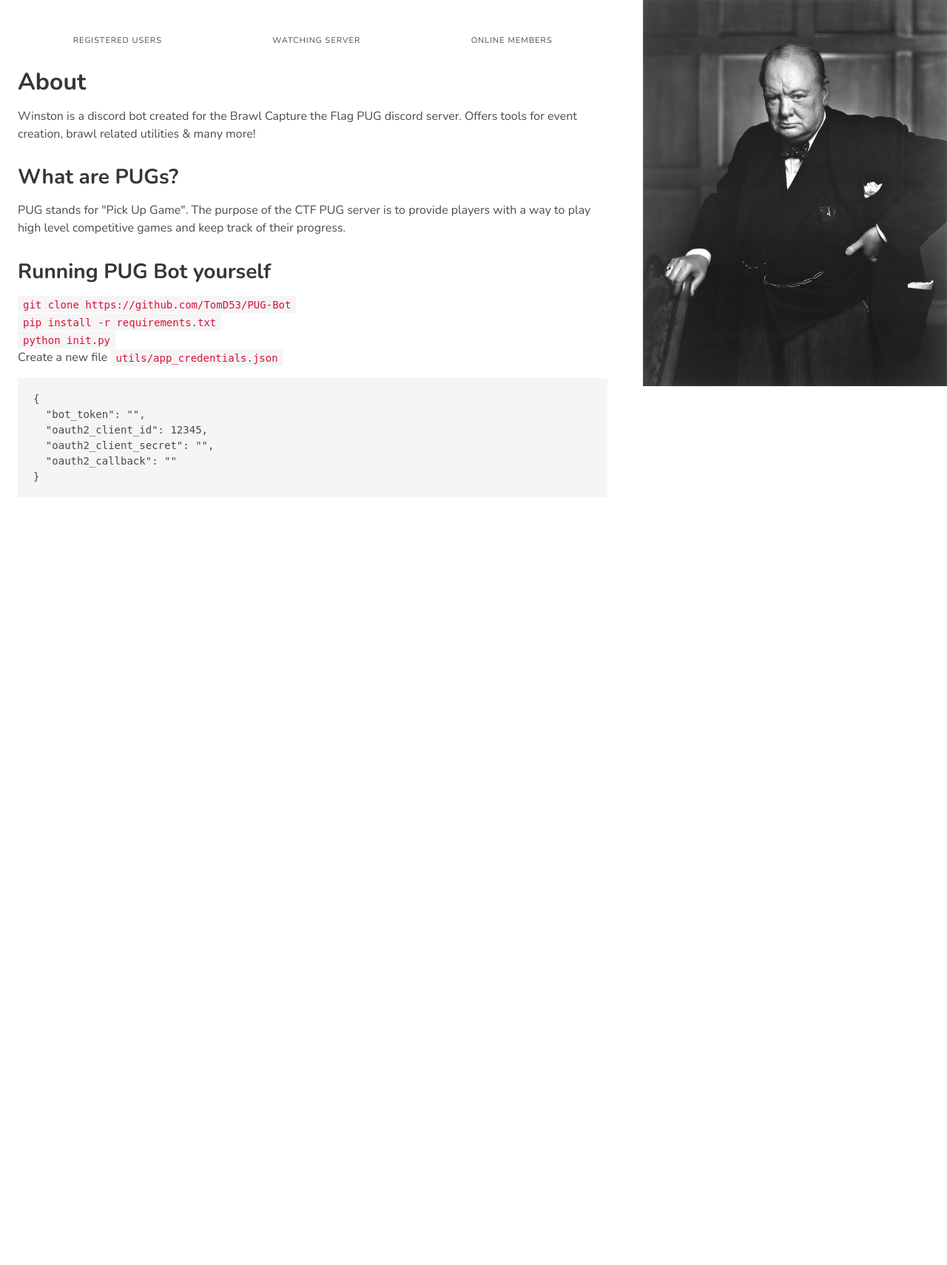
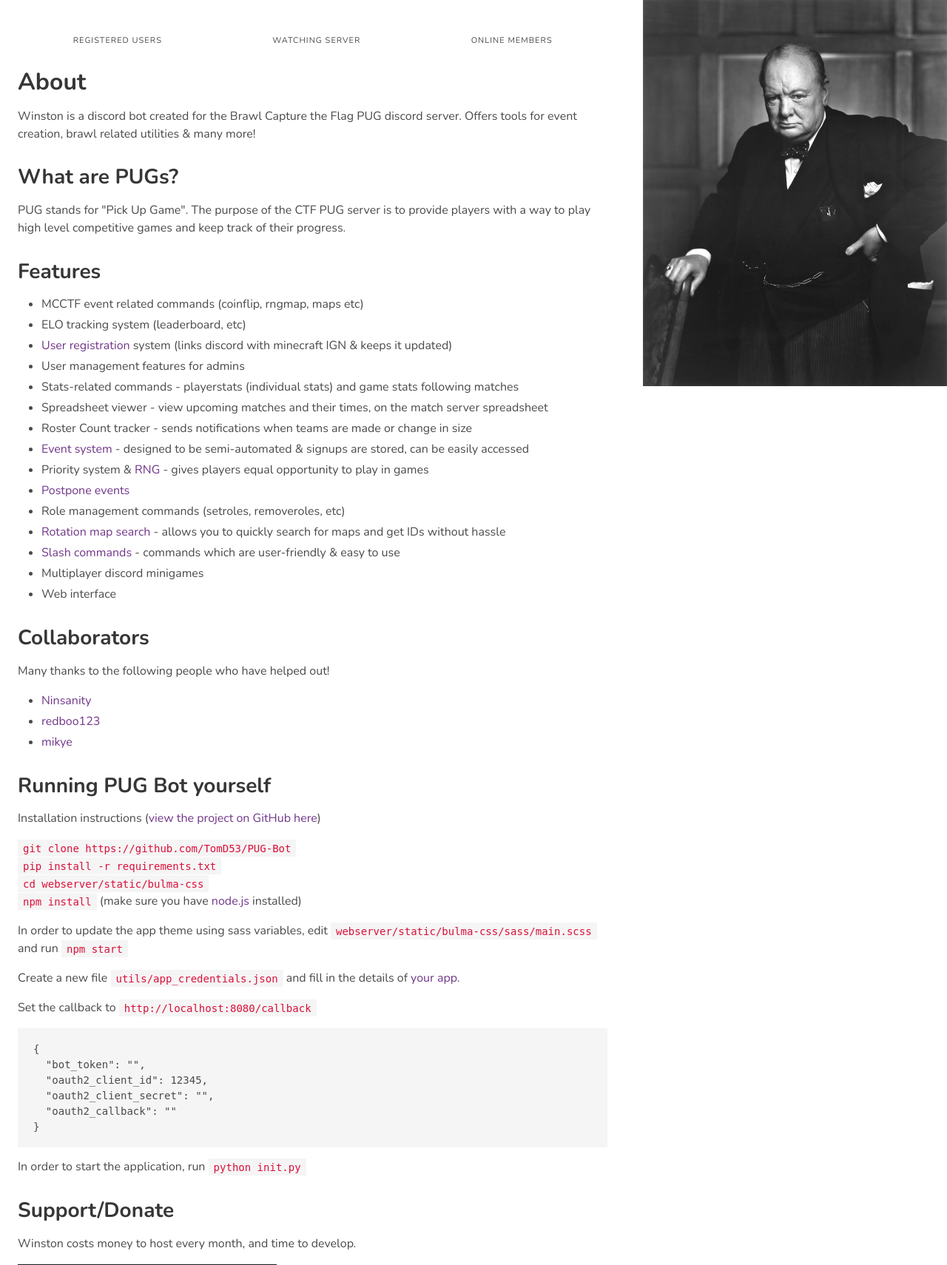
Before and after one commit to danverstom/PUG-Bot, a Python web app: template webserver/templates/home.html in a window 1280 px wide. Shown: the part 185-1895 px from the top of the page at 74% size. Before the commit the page ends 836 px from the top, so only its background shows below. Run offline with Jinja, Linux system fonts and the light colour scheme; the template is opened without the code that fills it, so the values that code supplies are empty.

Commit message:
added home page detail, secret key, donate button

```diff
--- a/webserver/app.py
+++ b/webserver/app.py
@@ -2,7 +2,7 @@ from quart import Quart, redirect, url_for, render_template, jsonify, request
 import quart_discord.exceptions
 from quart_discord import DiscordOAuth2Session, requires_authorization, Unauthorized
 from json import load
-from os import getcwd, environ
+from os import getcwd, environ, urandom
 from bot import bot, slash
 from utils.config import *
 from utils.event_util import get_embed_time_string
@@ -13,13 +13,14 @@ from database.Player import Player
 from database.Signup import Signup
 from discord import Status
 from markdown import markdown
+from secrets import token_urlsafe
 
 with open("utils/app_credentials.json") as file:
     bot_credentials = load(file)
 
 app = Quart(__name__)
 
-app.secret_key = b"testing secret key"  # do this better
+app.secret_key = token_urlsafe(24)
 
 app.config["DISCORD_CLIENT_ID"] = bot_credentials["oauth2_client_id"]  # Discord client ID.
 app.config["DISCORD_CLIENT_SECRET"] = bot_credentials["oauth2_client_secret"]  # Discord client secret.
--- a/webserver/templates/home.html
+++ b/webserver/templates/home.html
@@ -39,18 +39,62 @@
                 <p>PUG stands for "Pick Up Game". The purpose of the CTF PUG server is to provide players with a way to
                     play
                     high level competitive games and keep track of their progress.</p>
+                <h2>Features</h2>
+                <ul>
+                    <li>MCCTF event related commands (coinflip, rngmap, maps etc)</li>
+                    <li>ELO tracking system (leaderboard, etc)</li>
+                    <li><a href="{{url_for('.help_page')}}#register">User registration</a> system (links discord with minecraft IGN & keeps it updated)</li>
+                    <li>User management features for admins</li>
+                    <li>Stats-related commands - playerstats (individual stats) and game stats following matches</li>
+                    <li>Spreadsheet viewer - view upcoming matches and their times, on the match server spreadsheet</li>
+                    <li>Roster Count tracker - sends notifications when teams are made or change in size</li>
+                    <li><a href="{{url_for('.help_page')}}#event">Event system</a> - designed to be semi-automated & signups are stored, can be easily accessed</li>
+                    <li>Priority system & <a href="{{url_for('.help_page')}}#rngsignups">RNG</a> - gives players equal opportunity to play in games</li>
+                    <li><a href="{{url_for('.help_page')}}#postpone">Postpone events</a></li>
+                    <li>Role management commands (setroles, removeroles, etc)</li>
+                    <li><a href="{{url_for('.help_page')}}#maps">Rotation map search</a> - allows you to quickly search for maps and get IDs without hassle</li>
+                    <li><a href="https://github.com/eunwoo1104/discord-py-slash-command" target="_blank">Slash commands</a> - commands which are user-friendly & easy to use</li>
+                    <li>Multiplayer discord minigames</li>
+                    <li>Web interface</li>
+                </ul>
+                <h2>Collaborators</h2>
+                <p>Many thanks to the following people who have helped out!</p>
+                <ul>
+                    <li>
+                        <a href="https://github.com/ningeek212" target="_blank">Ninsanity</a>
+                    </li>
+                    <li>
+                        <a href="https://github.com/Partition" target="_blank">redboo123</a>
+                    </li>
+                    <li>
+                        <a href="https://github.com/mikeo" target="_blank">mikye</a>
+                    </li>
+                </ul>
                 <h2>Running PUG Bot yourself</h2>
+                <p>Installation instructions (<a href="https://github.com/TomD53/PUG-Bot" target="_blank">view the project on GitHub here</a>)</p>
                 <code>git clone https://github.com/TomD53/PUG-Bot</code><br>
                 <code>pip install -r requirements.txt</code><br>
-                <code>python init.py</code>
-                <p>Create a new file <code>utils/app_credentials.json</code></p>
+                <code>cd webserver/static/bulma-css</code><br>
+                <p><code>npm install</code> (make sure you have <a href="https://nodejs.org/en/"
+                                                                   target="_blank">node.js</a> installed)</p>
+
+                <p>In order to update the app theme using sass variables, edit <code>webserver/static/bulma-css/sass/main.scss</code>
+                    and run
+                    <code>npm start</code></p>
+
+                <p>Create a new file <code>utils/app_credentials.json</code> and fill in the details of
+                    <a href="https://discord.com/developers/applications" target="_blank">your app</a>.</p>
+                <p>Set the callback to <code>http://localhost:8080/callback</code></p>
                 <pre>{
   "bot_token": "",
   "oauth2_client_id": 12345,
   "oauth2_client_secret": "",
   "oauth2_callback": ""
 }</pre>
-
+                <p>In order to start the application, run <code>python init.py</code></p>
+                <h2>Support/Donate</h2>
+                <p>Winston costs money to host every month, and time to develop.</p>
+                <iframe src='https://ko-fi.com/tomd53/?hidefeed=true&widget=true&embed=true&preview=true' style='border:none;width:350px;padding:16px;background:#17181c;' height="630px" title='tomd53'></iframe>
             </div>
         </section>
     </div>
--- a/webserver/templates/page_template.html
+++ b/webserver/templates/page_template.html
@@ -6,8 +6,9 @@
     <meta name="viewport" content="width=device-width, initial-scale=1">
     <title>{% block title %}{% endblock %} - Winston</title>
     <link rel="stylesheet" href="{{url_for('static', filename='bulma-css/css/main.css')}}">
-    <meta property="og:title" content="Winston" />
-    <meta content="Winston is a discord bot created for the Brawl Capture the Flag PUG discord server. Offers tools for event creation, brawl related utilities & many more!" property="og:description">
+    <meta property="og:title" content="Winston"/>
+    <meta content="Winston is a discord bot created for the Brawl Capture the Flag PUG discord server. Offers tools for event creation, brawl related utilities & many more!"
+          property="og:description">
     <meta content="{{url_for('.home')}}" property="og:url">
     <meta content="{{url_for('static', filename='images/winston-small.jpg')}}" property="og:image">
     <meta content="#71368a" data-react-helmet="true" name="theme-color">
@@ -44,6 +45,8 @@
 
 
 
+
+
 </script>
 <body>
 <nav class="navbar" role="navigation" aria-label="main navigation">
@@ -74,6 +77,11 @@
                 Help
             </a>
         </div>
+        <div class="navbar-end">
+            <div class="navbar-item">
+                <script type='text/javascript' src='https://storage.ko-fi.com/cdn/widget/Widget_2.js'></script><script type='text/javascript'>kofiwidget2.init('Support on Ko-fi', '#71368a', 'J3J34ARCI');kofiwidget2.draw();</script>
+            </div>
+        </div>
     </div>
 </nav>
 {% block content %}{% endblock %}
```
Lines whose indentation alone changed are shown as unchanged.
